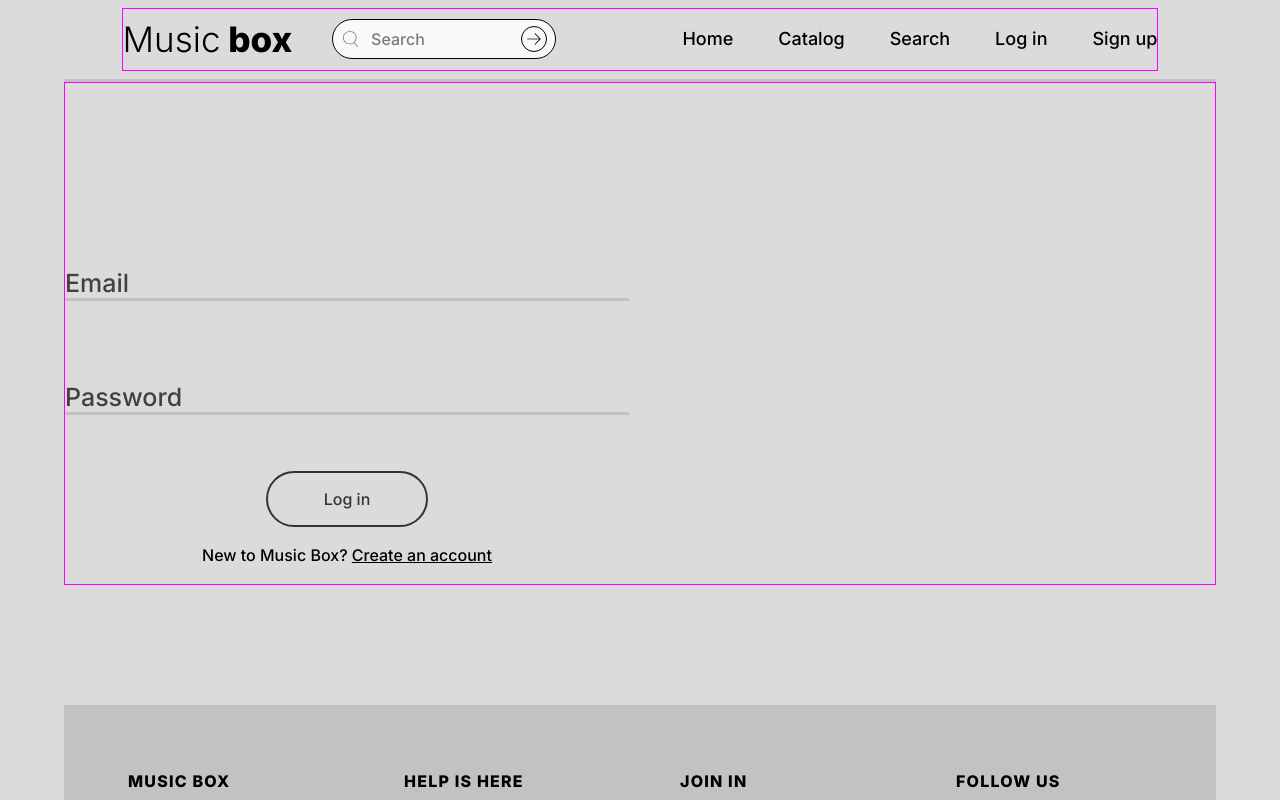
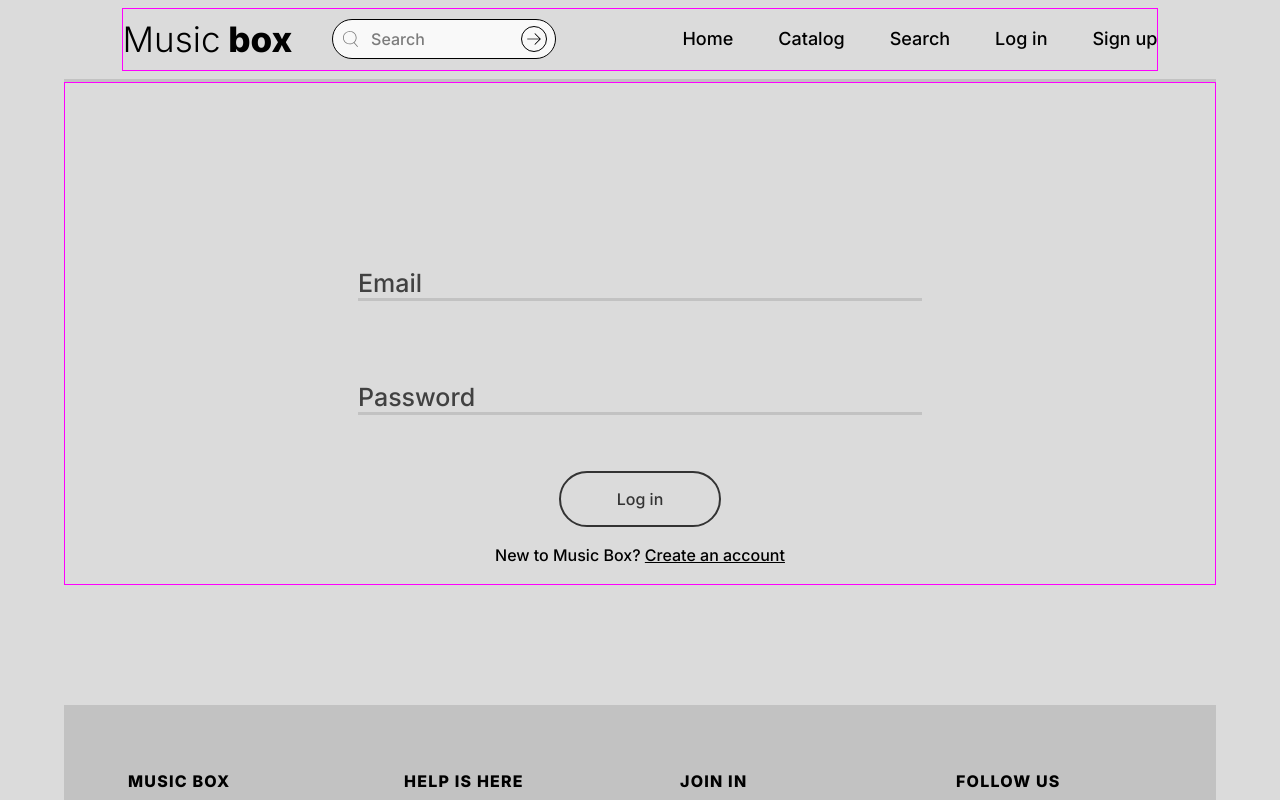
Before and after one commit to eprikhodko/music-box, a React (Create React App) app: page /login in a window 1280 px wide. Shown: the top 800 px of the page. Built offline with nearby package versions, Linux system fonts and the light colour scheme; no server answers.

Commit message:
Remove 'CenterContent' component

```diff
--- a/src/components/LoginForm.js
+++ b/src/components/LoginForm.js
@@ -39,8 +39,7 @@ function LoginForm() {
 
   return (
     <ContainerMain>
-      <Content>
-        {/* <CenterContent> */}
+      <Content justifyContent="center">
         <StyledForm onSubmit={handleSubmit}>
           <ContainerFloatInput>
             <FloatLabel htmlFor="email" isNotEmpty={email}>
@@ -83,7 +82,6 @@ function LoginForm() {
             <StyledLink to={ROUTES.SIGNUP}>Create an account</StyledLink>
           </StyledParagraph>
         </StyledForm>
-        {/* </CenterContent> */}
       </Content>
     </ContainerMain>
   )
--- a/src/components/SignUpForm.js
+++ b/src/components/SignUpForm.js
@@ -40,8 +40,7 @@ function SignUpForm() {
 
   return (
     <ContainerMain>
-      <Content>
-        {/* <CenterContent> */}
+      <Content justifyContent="center">
         <StyledForm onSubmit={handleSubmit}>
           <ContainerFloatInput>
             <FloatLabel htmlFor="username" isNotEmpty={username}>
@@ -101,7 +100,6 @@ function SignUpForm() {
             <StyledLink to={ROUTES.LOGIN}>Log in</StyledLink>
           </StyledParagraph>
         </StyledForm>
-        {/* </CenterContent> */}
       </Content>
     </ContainerMain>
   )
--- a/src/pages/catalog.js
+++ b/src/pages/catalog.js
@@ -22,10 +22,8 @@ function Catalog() {
       <main>
         <ContainerMain>
           <Content flexDirection="column" alignItems="center">
-            {/* <CenterContent> */}
             <AlbumsGrid albumsSlice={albumsSlice} />
             <Button text="Show more" marginTop="2em" onClick={handleShowMore} />
-            {/* </CenterContent> */}
           </Content>
         </ContainerMain>
       </main>
```
Also changed, not shown: src/components/shared/Containers.js (+0 -8 lines).
